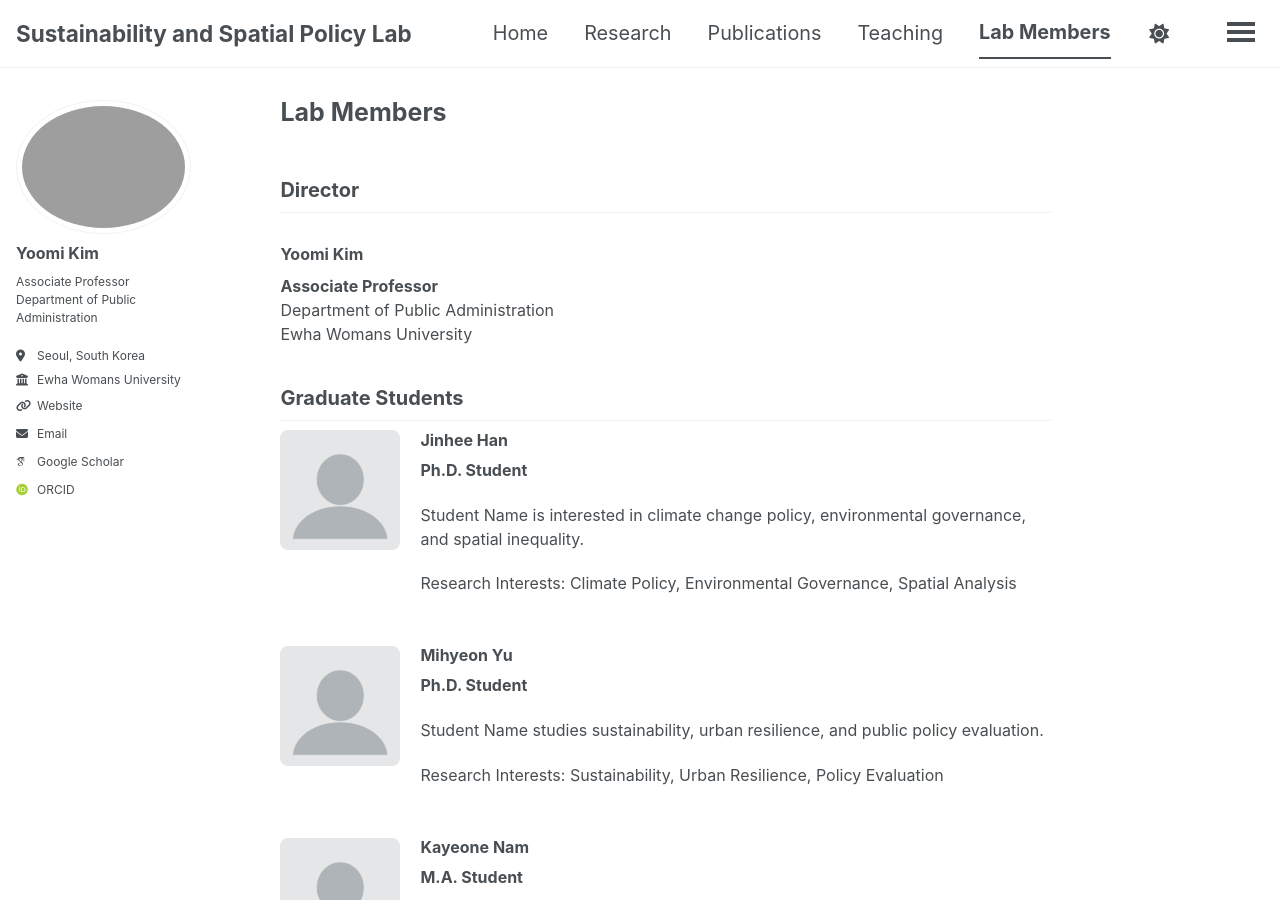
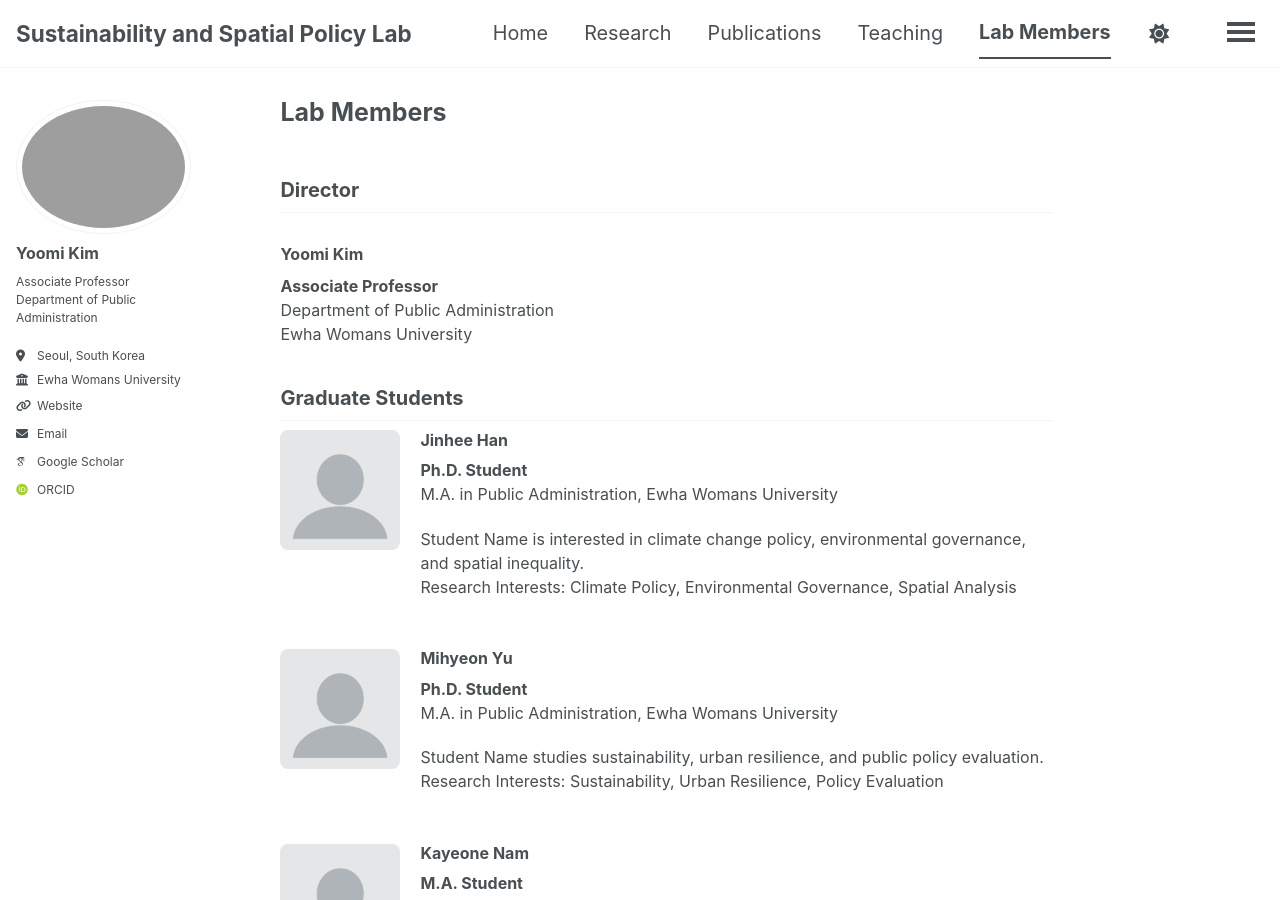
Before and after one commit to ymkim-ssplab/ymkim-ssplab.github.io, a Jekyll site: the page built from _pages/lab-members.md, in a window 1280 px wide and 900 px high. Built offline with Jekyll 4.4.1, drawn with Linux system fonts in a browser that asks for light colours; some web fonts are replaced; a script bundle is joined from its source files by our own code; library files that are not in the unit come from our copies.

Commit message:
Update lab-members.md

```diff
--- a/_pages/lab-members.md
+++ b/_pages/lab-members.md
@@ -21,13 +21,12 @@ author_profile: true
   <img src="/images/han.png" alt="Jinhee Han" style="width: 120px; height: 120px; object-fit: cover; border-radius: 8px; margin-right: 20px;">
   <div>
     <h3 style="margin-top: 0;">Jinhee Han</h3>
-    <p><strong>Ph.D. Student</strong></p>
+    <p><strong>Ph.D. Student</strong><br>
+    M.A. in Public Administration, Ewha Womans University</p>
 
     <p>
     Student Name is interested in climate change policy, environmental governance, and spatial inequality.
-    </p>
-
-    <p>
+    <br>
     Research Interests: Climate Policy, Environmental Governance, Spatial Analysis
     </p>
   </div>
@@ -37,13 +36,12 @@ author_profile: true
   <img src="/images/yu.png" alt="Mihyeon Yu" style="width: 120px; height: 120px; object-fit: cover; border-radius: 8px; margin-right: 20px;">
   <div>
     <h3 style="margin-top: 0;">Mihyeon Yu</h3>
-    <p><strong>Ph.D. Student</strong></p>
+    <p><strong>Ph.D. Student</strong><br>
+    M.A. in Public Administration, Ewha Womans University</p>
 
     <p>
     Student Name studies sustainability, urban resilience, and public policy evaluation.
-    </p>
-
-    <p>
+   <br>
     Research Interests: Sustainability, Urban Resilience, Policy Evaluation
     </p>
   </div>
@@ -57,9 +55,7 @@ author_profile: true
 
     <p>
     Student Name studies sustainability, urban resilience, and public policy evaluation.
-    </p>
-
-    <p>
+   <br>
     Research Interests: Sustainability, Urban Resilience, Policy Evaluation
     </p>
   </div>
@@ -73,9 +69,7 @@ author_profile: true
 
     <p>
     Student Name studies sustainability, urban resilience, and public policy evaluation.
-    </p>
-
-    <p>
+  <br>
     Research Interests: Sustainability, Urban Resilience, Policy Evaluation
     </p>
   </div>
```
